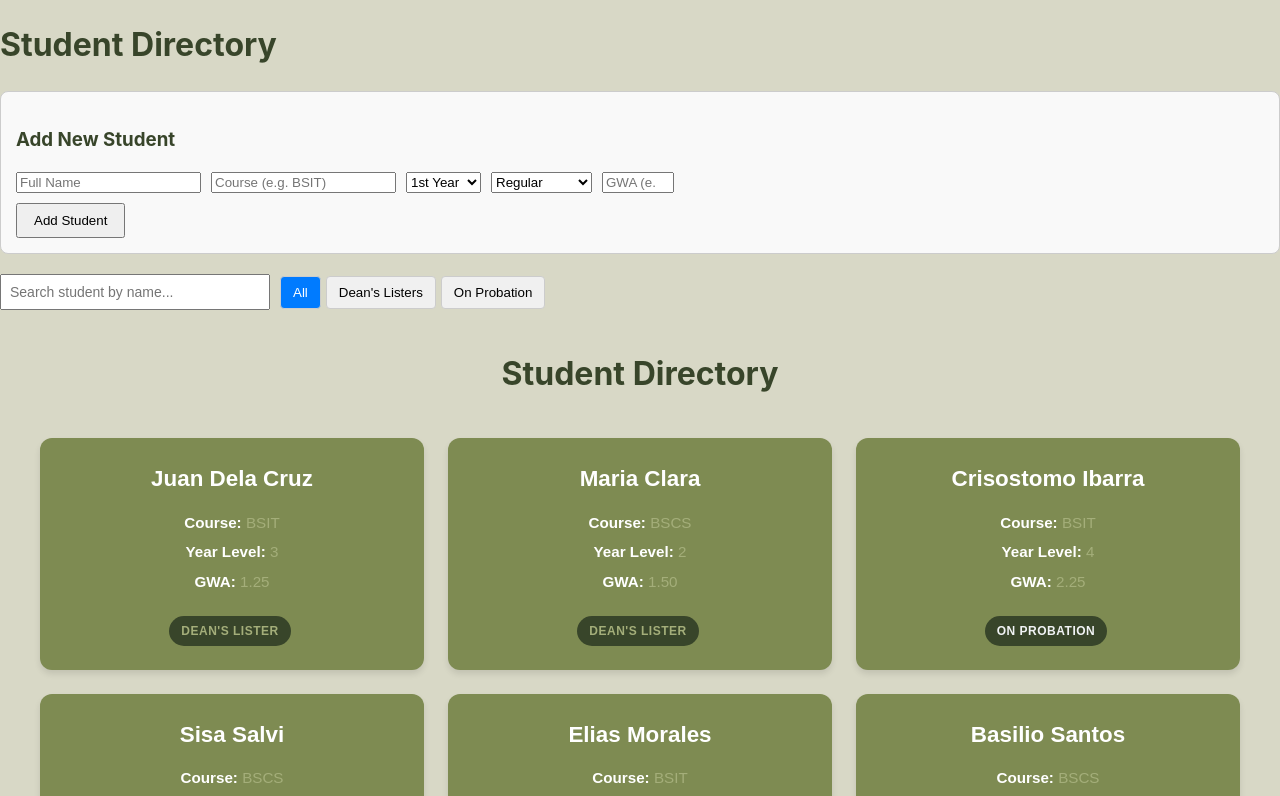
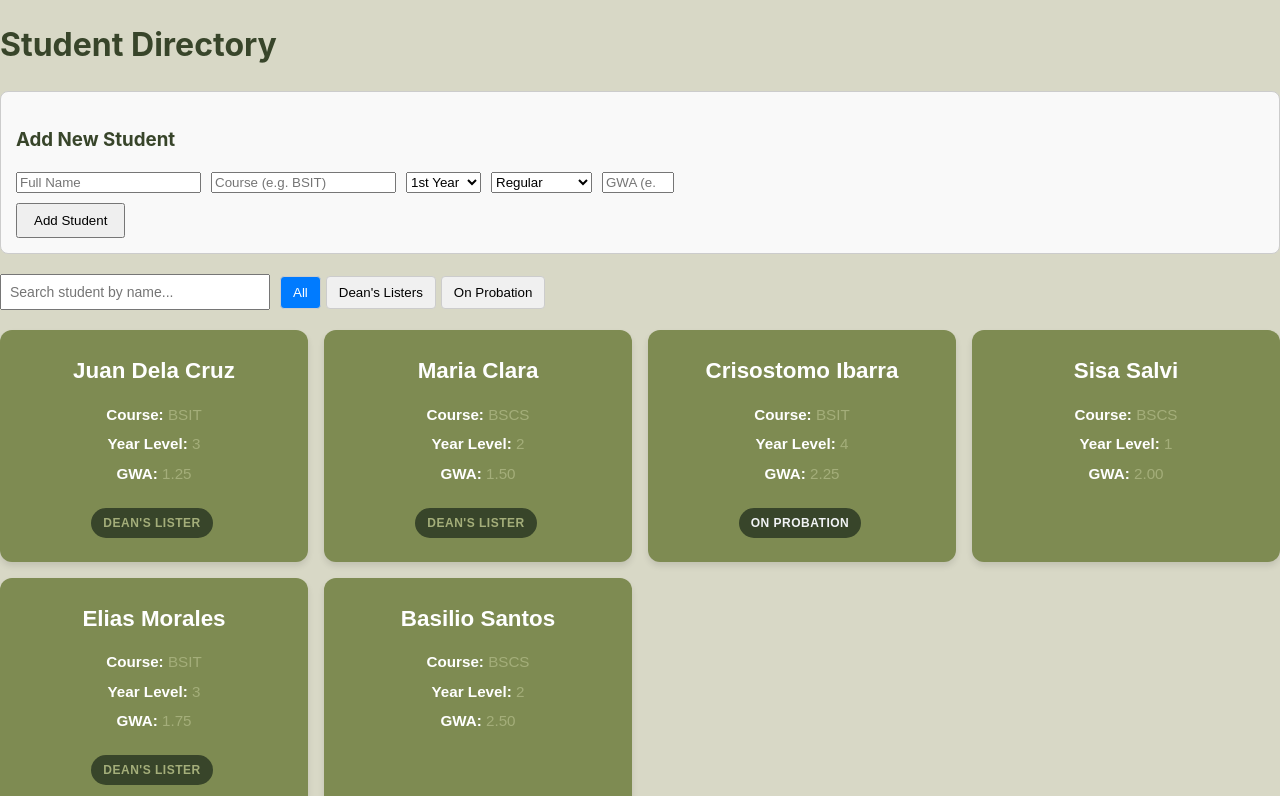
Before and after one commit to Algaia/student-directory, a React (Vite) app: page / in a window 1280 px wide. Shown: the top 796 px of the page. Built offline with nearby package versions, Linux system fonts and the light colour scheme.

Commit message:
Handle empty student list and improve grid layout
Added a message for when no students are found and updated grid styles.

```diff
--- a/src/components/StudentDirectory.jsx
+++ b/src/components/StudentDirectory.jsx
@@ -1,25 +1,26 @@
-// src/components/StudentDirectory.jsx
 import StudentCard from './StudentCard';
 
 export default function StudentDirectory({ students }) {
-  const gridStyle = {
-    display: 'grid',
-    gridTemplateColumns: 'repeat(3, 1fr)',
-    gap: '24px',
-    maxWidth: '1200px',
-    margin: '40px auto',
-    padding: '0 20px',
-  };
+  if (!students || students.length === 0) {
+    return (
+      <p style={{ fontStyle: 'italic', color: '#666', marginTop: '20px' }}>
+        No students found matching your criteria.
+      </p>
+    );
+  }
 
   return (
-    <div>
-      <h2>Student Directory</h2>
-      {/* Grid container */}
-      <div style={gridStyle}>
-        {students.map((student) => (
-          <StudentCard key={student.id} student={student} />
-        ))}
-      </div>
+    <div
+      style={{
+        display: 'grid',
+        gridTemplateColumns: 'repeat(auto-fill, minmax(280px, 1fr))',
+        gap: '16px',
+        marginTop: '20px',
+      }}
+    >
+      {students.map((student) => (
+        <StudentCard key={student.id} student={student} />
+      ))}
     </div>
   );
 }
```
